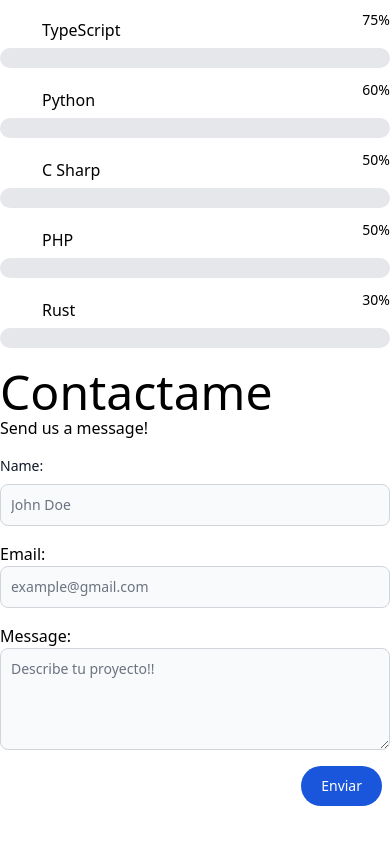
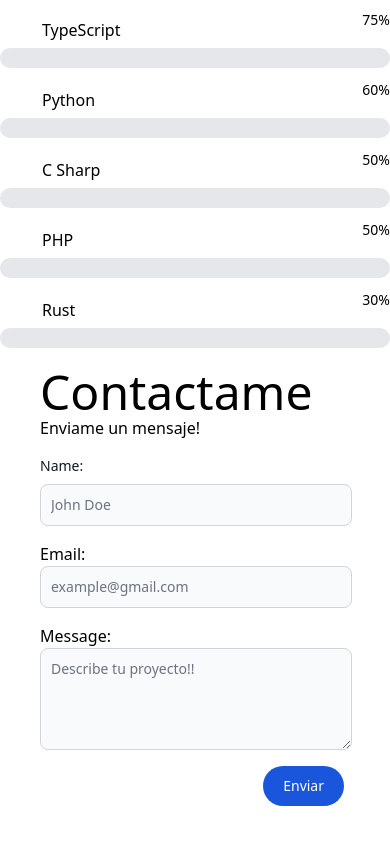
Before and after one commit to Rigolinux/Portfolio_V2, a Vue app: page / in a window 390 px wide. Shown: the part 3056-3900 px from the top of the page. Built offline with nearby package versions, Linux system fonts and the light colour scheme; some icons are missing.

Commit message:
add new translations

```diff
--- a/src/plugins/i18n.ts
+++ b/src/plugins/i18n.ts
@@ -38,6 +38,7 @@ export const i18n = createI18n({
             Native: 'Native',
             HistoryExp: 'Education and Work Experience',
             Describe_P: 'Describe your project!!',
+            Send_Message: 'Send me a message!',
             Send: 'Send',
             About_Me: 'Student Graduated from the faculty of engineering with more than two years of experience. Passionate about software development with strong background in web and mobile application development, database design and application deployment.'
         },
@@ -74,6 +75,7 @@ export const i18n = createI18n({
             Describe_P: 'Describe tu proyecto!!',
             View_LK: 'Ver Perfil de LinkedIn',
             View_GH: 'Ver Perfil de GitHub',
+            Send_Message: 'Enviame un mensaje!',
             About_Me: 'Estudiante Egresado de la facultad de ingeniería con más de dos años de experiencia. Apasionado por el desarrollo de software con sólidos conocimientos  en el desarrollo de aplicaciones web y móviles, diseño de bases de datos y despliegue de aplicaciones.',
         }
     }
--- a/src/views/ContactView.vue
+++ b/src/views/ContactView.vue
@@ -33,9 +33,9 @@ const sendEmail = async () => {
 </script>
 
 <template>
-    <div class="dark:text-white mt-5">
+    <div class="dark:text-white mt-5 ml-10 lg:w-full w-4/5 lg:ml-0 md:ml-0  ">
         <h1 class="text-5xl">{{ t('Contact') }}</h1>
-        <p>Send us a message!</p>
+        <p>{{ t('Send_Message') }}</p>
         <form @submit.prevent="sendEmail" >
             <div class="mt-4">
                 <label class="block mb-2 text-sm font-medium text-gray-900 dark:text-white" for="name">Name:</label>
```
